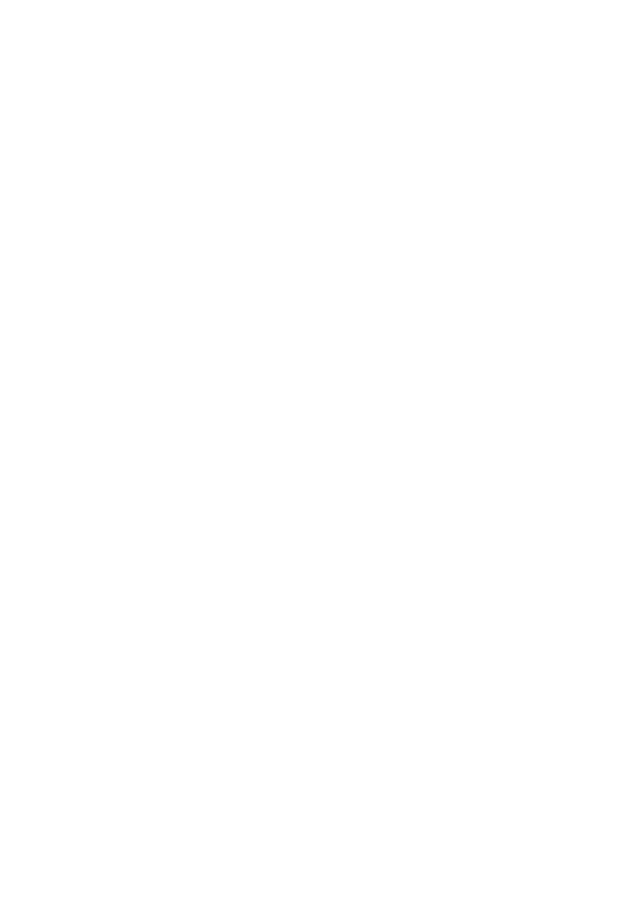
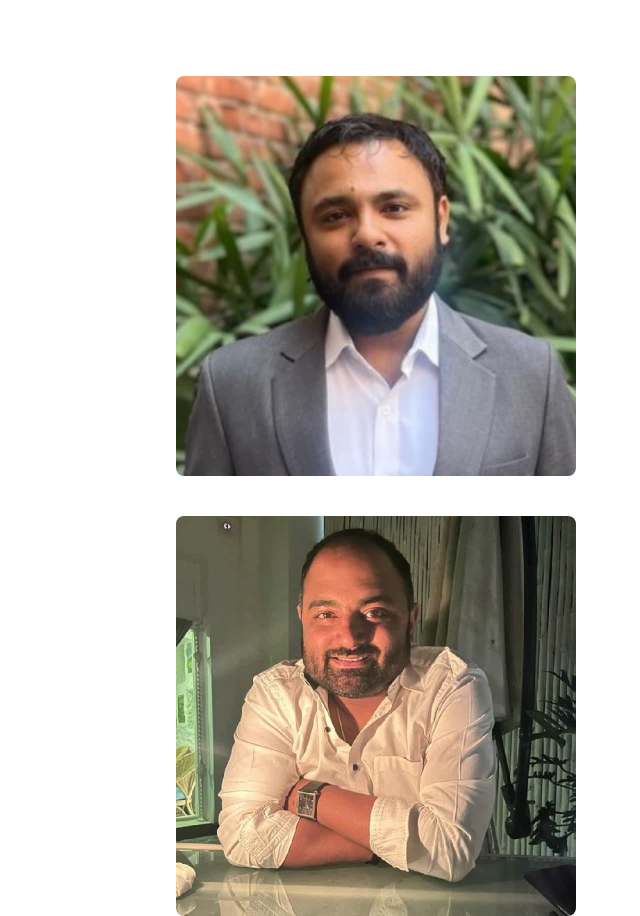
Before and after one commit to akshaytheGodxo/STF, a Next.js app: page / in a window 1280 px wide. Shown: the part 780-1696 px from the top of the page, without its empty margins (640-1280 px from the left). Before the commit the page ends 800 px from the top, so only its background shows below. Built offline with nearby package versions, Linux system fonts and the light colour scheme; a web font is replaced by a local one.

Commit message:
about us

```diff
--- a/app/components/pages/about.tsx
+++ b/app/components/pages/about.tsx
@@ -1,7 +1,118 @@
+import Image from "next/image";
+import { motion } from "framer-motion";
+
+const achievements = [
+  "15+ years of startup ecosystem experience",
+  "Ex-Director, TiE Delhi-NCR, Head Investment Pillar",
+  "Ex-Associate Partner, Rukam Capital (SEBI registered)",
+  "Portfolio: Burger Singh, Sleepy Owl, Pilgrim, Beco",
+  "Indian Angel Network Incubator member",
+];
+
+
+const achievements2 = [
+    	"10+ years of capital raising experience",
+        "Add only logos in the work ex",
+	    "267+ Crores raised across 107+ companies",
+	    "Track record: 1 Unicorn, 2 Soonicorns",
+	    "Portfolio highlights: Spinny, Zypp, Yaantra.",
+	    "Ex-VP Indian Angel Network",
+
+]
 export default function About() {
-    return (
-        <section className="flex flex-col max-w-[1200px] mx-auto px-6 ">
+  return (
+    <section className="flex flex-col max-w-[1200px] mx-auto px-6 mt-40 space-y-10">
+      <div className="font-[Inter] text-white text-4xl font-semibold tracking-tight">
+        About Us
+      </div>
 
-        </section>
-    )
+      <div className="flex flex-row gap-8 justify-between">
+        {/* achievements */}
+        <div className="flex flex-col justify-start font-[Inter] text-white w-full max-w-[600px]">
+          <div className="text-left mb-6 w-fit">
+            <h3 className="text-4xl font-semibold tracking-tight">
+              Stanley Stephen
+            </h3>
+            <motion.div
+              initial={{ width: 0 }}
+              animate={{ width: "100%" }}
+              transition={{ duration: 0.6 }}
+              className="h-[1px] bg-white mt-1"
+            />
+            <h4 className="text-base">Managing Director</h4>
+          </div>
+
+          {/* Timeline */}
+          <div className="relative border-l-[2px] border-white pl-6 space-y-6 mt-6">
+            {achievements.map((item, index) => (
+              <motion.div
+                key={index}
+                initial={{ opacity: 0, x: -20 }}
+                whileInView={{ opacity: 1, x: 0 }}
+                transition={{ delay: index * 0.2, duration: 0.5 }}
+                viewport={{ once: true }}
+                className="relative"
+              >
+                <div className="absolute left-[-14px] top-1 w-3 h-3 bg-white rounded-full" />
+                <p className="text-sm leading-relaxed">{item}</p>
+              </motion.div>
+            ))}
+          </div>
+        </div>
+        <Image
+          src={"/stanley.jpg"}
+          alt="Stanley's photo"
+          width={400}
+          height={400}
+          className="rounded-lg  transition-transform duration-300 group-hover:scale-105"
+        />
+      </div>
+
+      <div className="flex flex-row gap-8 justify-between">
+        {/* achievements */}
+        <div className="flex flex-col justify-start font-[Inter] text-white w-full max-w-[600px]">
+          <div className="text-left mb-6 w-fit">
+            <h3 className="text-4xl font-semibold tracking-tight">
+              Sandro Stephen
+            </h3>
+            <motion.div
+              initial={{ width: 0 }}
+              animate={{ width: "100%" }}
+              transition={{ duration: 0.6 }}
+              className="h-[1px] bg-white mt-1"
+            />
+            <h4 className="text-base">Managing Director</h4>
+          </div>
+
+          {/* Timeline */}
+          <div className="relative border-l-[2px] border-white pl-6 space-y-6 mt-6">
+            {achievements2.map((item, index) => (
+              <motion.div
+                key={index}
+                initial={{ opacity: 0, x: -20 }}
+                whileInView={{ opacity: 1, x: 0 }}
+                transition={{ delay: index * 0.2, duration: 0.5 }}
+                viewport={{ once: true }}
+                className="relative"
+              >
+                <div className="absolute left-[-14px] top-1 w-3 h-3 bg-white rounded-full" />
+                <p className="text-sm leading-relaxed">{item}</p>
+              </motion.div>
+            ))}
+          </div>
+        </div>
+        <div className="group ">
+            <Image
+              src={"/sandro.jpg"}
+              alt="Sandro's photo"
+              width={400}
+              height={400}
+              className="rounded-lg  transition-transform duration-300 group-hover:scale-105"
+            />
+        </div>
+      </div>
+
+
+    </section>
+  );
 }
--- a/app/components/pages/hero.tsx
+++ b/app/components/pages/hero.tsx
@@ -2,14 +2,12 @@
 
 import { motion, AnimatePresence } from "framer-motion";
 import Link from "next/link";
-import { useState, useEffect, useRef} from "react";
-import { MoveRight } from 'lucide-react';
+import { useState, useEffect, useRef } from "react";
+import { MoveRight } from "lucide-react";
 
 export default function Hero() {
   const [hovered, setHovered] = useState(false);
   const buttonRef = useRef<HTMLButtonElement>(null);
-
-
 
   return (
     <section className="max-w-[1200px] mx-auto px-6 py-20 flex flex-row">
@@ -20,18 +18,14 @@
           FUNDING
         </div>
         <motion.div
-
           initial={{ width: 0 }}
           animate={{ width: "100%" }}
           transition={{ duration: 0.6 }}
-        className="h-[1px] bg-white w-full block"></motion.div>
+          className="h-[1px] bg-white w-full block"
+        ></motion.div>
 
-        <span
-
-
-        className="text-base block">Founder Friendly Capital</span>
+        <span className="text-base block">Founder Friendly Capital</span>
       </div>
-
 
       <div className="font-['Inter'] space-y-6 ml-auto mt-40">
         <h2 className="text-3xl text-right md:text-5xl font-semibold tracking-tighter leading-tight ">
@@ -52,7 +46,6 @@
           Pre-seed to seed. Sector-agnostic. Founder-obsessed.
         </h4>
 
-
         <motion.button
           className="bg-transparent border-white border-2 rounded-3xl w-full h-10 font-[Inter] cursor-pointer relative overflow-hidden flex items-center justify-center"
           onMouseEnter={() => setHovered(true)}
@@ -66,7 +59,11 @@
                   initial={{ y: -10, opacity: 0, position: "absolute" }}
                   animate={{ y: 0, opacity: 1, position: "absolute" }}
                   exit={{ y: -10, opacity: 0, position: "absolute" }}
-              transition={{ duration: 0.3, ease: "easeInOut" , type: "spring"}}
+                  transition={{
+                    duration: 0.3,
+                    ease: "easeInOut",
+                    type: "spring",
+                  }}
                   className="flex items-center justify-center w-full"
                 >
                   Pitch to us
@@ -77,7 +74,11 @@
                   initial={{ y: 10, opacity: 0, position: "absolute" }}
                   animate={{ y: 0, opacity: 1, position: "absolute" }}
                   exit={{ y: 10, opacity: 0, position: "absolute" }}
-              transition={{ duration: 0.3, ease: "easeInOut" , type: "spring"}}
+                  transition={{
+                    duration: 0.3,
+                    ease: "easeInOut",
+                    type: "spring",
+                  }}
                   className="flex items-center justify-center w-full"
                 >
                   <MoveRight size={20} />
@@ -86,10 +87,7 @@
             </AnimatePresence>
           </div>
         </motion.button>
-
       </div>
-
-
     </section>
   );
 }
--- a/app/page.tsx
+++ b/app/page.tsx
@@ -2,7 +2,7 @@
 import Hero from "./components/pages/hero";
 import Lenis from "lenis";
 import { useEffect } from "react";
-
+import About from "./components/pages/about";
 export default function Home() {
   useEffect(() => {
     const lenis = new Lenis({});
@@ -15,6 +15,7 @@
   return (
     <main className="">
      <Hero />
+     <About />
     </main>
   );
 }
```
Also changed, not shown: public/sandro.jpg (added), public/stanley.jpg (added). Lines whose indentation alone changed are shown as unchanged.
